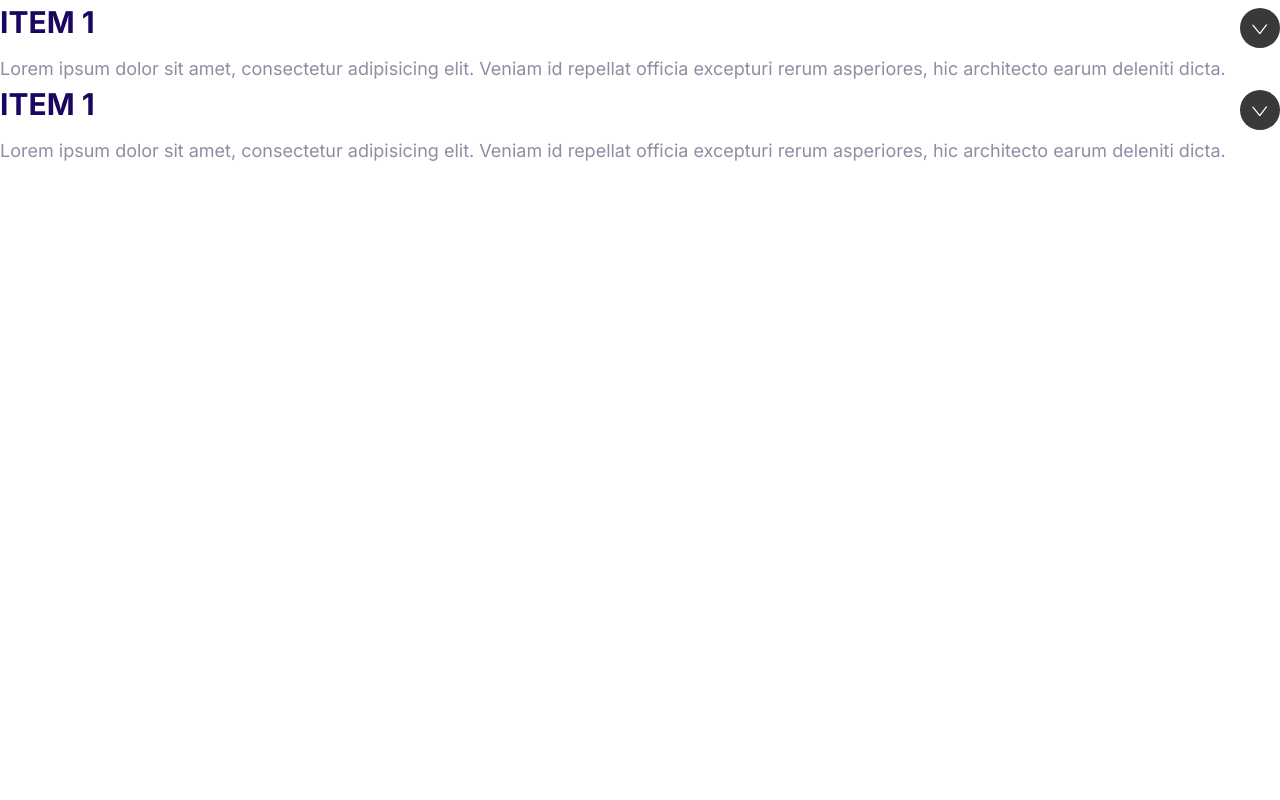
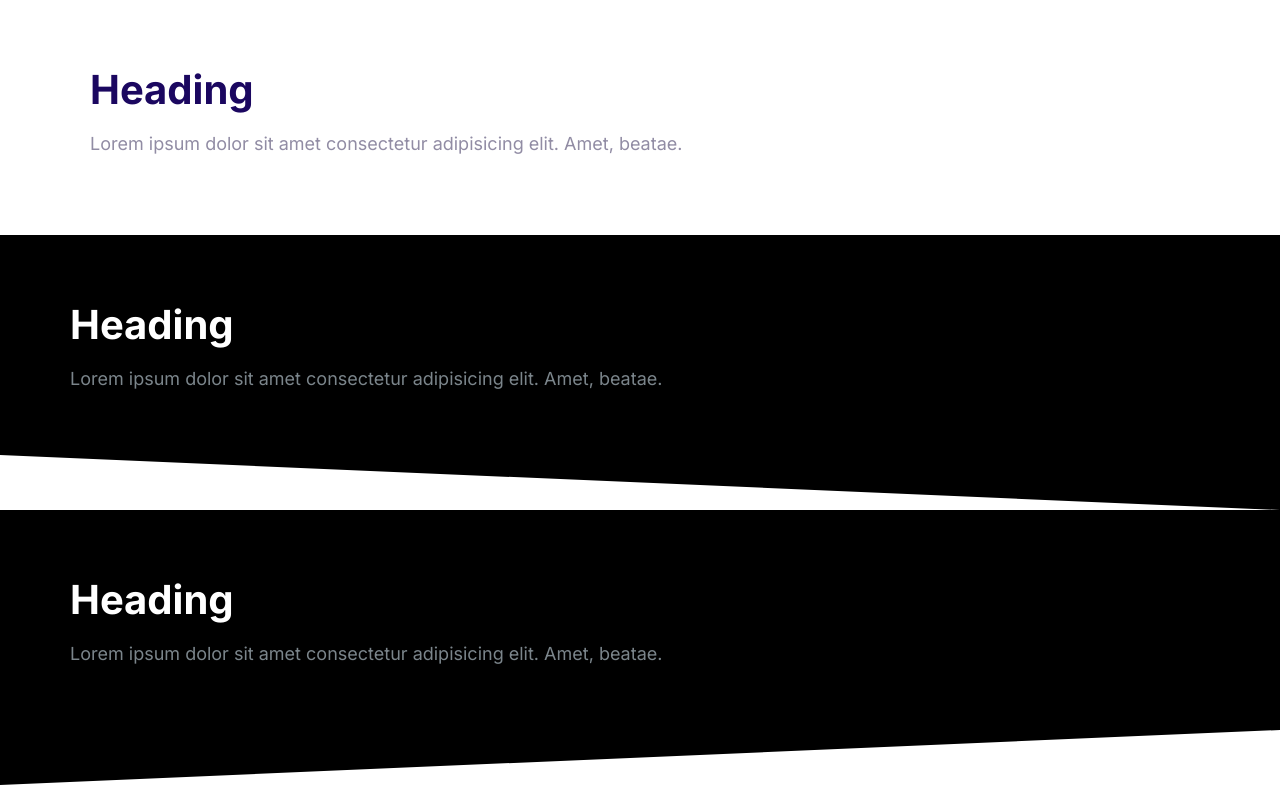
Before and after one commit to Hristakos/moshify, a plain HTML site: page index.html in a window 1280 px wide. Drawn offline with Linux system fonts and the light colour scheme.

Commit message:
created block components

```diff
--- a/css/styles.css
+++ b/css/styles.css
@@ -567,3 +567,41 @@ a {
   max-height: 100vh;
   opacity: 1;
 }
+
+/* Block */
+
+.block {
+  --padding-verticle: 6rem;
+  padding: var(--padding-verticle) 2rem;
+}
+.block__heading {
+  margin-top: 0;
+}
+
+.block--dark {
+  background: #000;
+  color: #7b858b;
+}
+
+.block--dark .block__heading {
+  color: #fff;
+}
+
+.block--skewed-right {
+  padding-bottom: calc(var(--padding-verticle) +  4rem);
+  clip-path: polygon(0% 0%, 100% 0%, 100% 100%, 0% 80%);
+}
+
+.block--skewed-left {
+  padding-bottom: calc(var(--padding-verticle) +  4rem);
+  clip-path: polygon(0% 0%, 100% 0%, 100% 80%, 0% 100%);
+}
+
+.block .blocke__header {
+  text-align: center;
+}
+
+.container {
+  max-width: 1140px;
+  margin: 0 auto;
+}
--- a/index.html
+++ b/index.html
@@ -13,30 +13,25 @@
 </head>
 
 <body>
-    <div class="collapsible collapsible--expanded">
-        <header class="collapsible__header">
-            <h2 class="collapsible__heading">Item 1</h2>
-            <svg class="icon icon--primary icon--white collapsible__chevron">
-                <use xlink:href="images/sprite.svg#chevron"></use>
-            </svg>
+    <section class="block container">
+        <header class="block__header">
+            <h2 class="block__heading">Heading</h2>
+            <p>Lorem ipsum dolor sit amet consectetur adipisicing elit. Amet, beatae.</p>
         </header>
-        <div class="collapsible__content">
-            Lorem ipsum dolor sit amet, consectetur adipisicing elit. Veniam id repellat officia excepturi rerum
-            asperiores, hic architecto earum deleniti dicta.
+    </section>
+
+    <section class="block block--dark block--skewed-right">
+        <div class="container">
+            <h2 class="block__heading">Heading</h2>
+            <p>Lorem ipsum dolor sit amet consectetur adipisicing elit. Amet, beatae.</p>
         </div>
-    </div>
-    <div class="collapsible collapsible--expanded">
-        <header class="collapsible__header">
-            <h2 class="collapsible__heading">Item 1</h2>
-            <svg class="icon icon--primary icon--white collapsible__chevron">
-                <use xlink:href="images/sprite.svg#chevron"></use>
-            </svg>
-        </header>
-        <div class="collapsible__content">
-            Lorem ipsum dolor sit amet, consectetur adipisicing elit. Veniam id repellat officia excepturi rerum
-            asperiores, hic architecto earum deleniti dicta.
+    </section>
+    <section class="block block--dark block--skewed-left">
+        <div class="container">
+            <h2 class="block__heading">Heading</h2>
+            <p>Lorem ipsum dolor sit amet consectetur adipisicing elit. Amet, beatae.</p>
         </div>
-    </div>
+    </section>
     <script src="js/main.js"></script>
 </body>
 
```
Also changed, not shown: components/blocks.html (added, +19 -0 lines).
